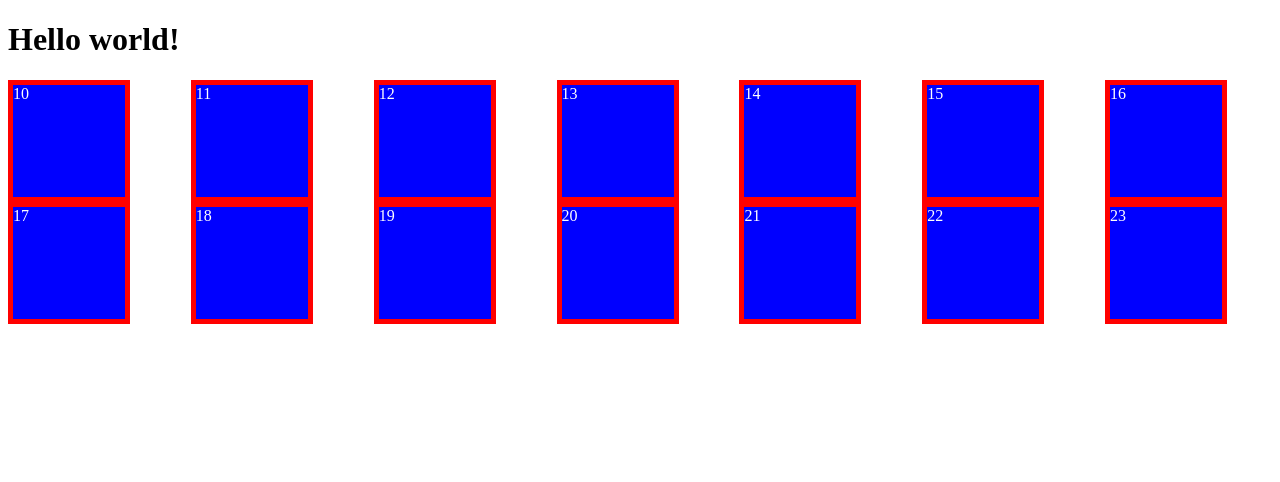
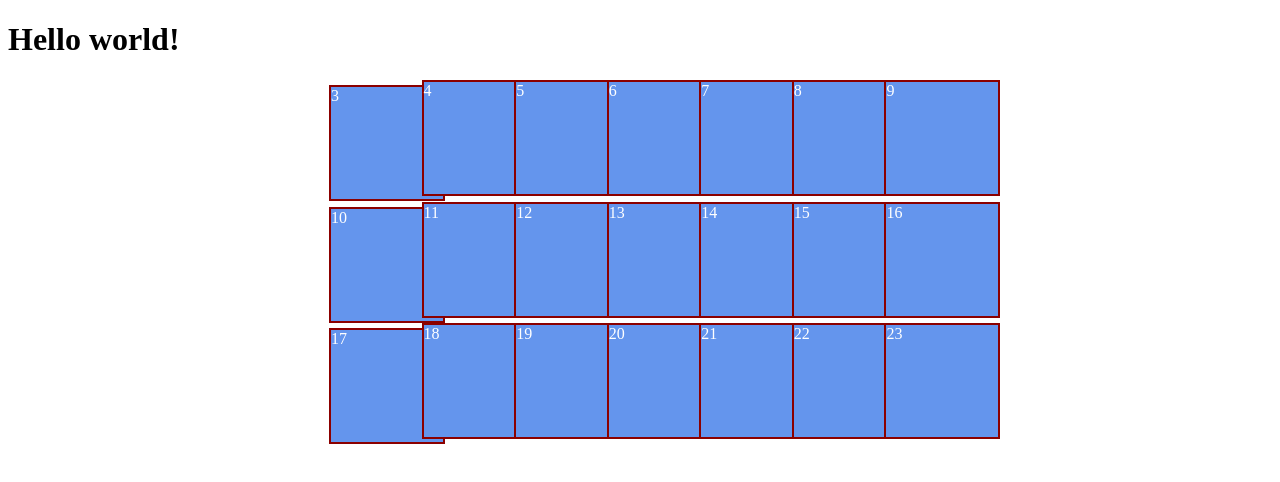
Before and after one commit to ratchek-old/Project-Per-Week-Frontend, a React (Create React App) app in the folder 02-dont-break-the-chain/app/: page / in a window 1280 px wide. Shown: the top 482 px of the page. Built offline with nearby package versions, Linux system fonts and the light colour scheme.

Commit message:
Add some styles to make it look better

```diff
--- a/02-dont-break-the-chain/app/src/App.js
+++ b/02-dont-break-the-chain/app/src/App.js
@@ -6,6 +6,7 @@ function App() {
   return (
     <div className="App">
         <h1> Hello world!</h1>
+        <Week date={addWeeks(date, -1)} />
         <Week date={date}/>
         <Week date={addWeeks(date, 1)} />
     </div>
--- a/02-dont-break-the-chain/app/src/index.css
+++ b/02-dont-break-the-chain/app/src/index.css
@@ -1,13 +1,17 @@
 
 .day{
-  background-color: blue;
-  border-color: red;
+  background-color: cornflowerblue;
+  border-color: darkred;
   border-style: solid;
-  border-width: 5px;
+  border-width: 2px;
   color: white;
   width: 7em;
   height: 7em;
+  margin: 5px;
 }
 .week{
  column-count: 7;
+ display: block;
+ margin: 0 auto;
+ width: 50%;
 }
```
